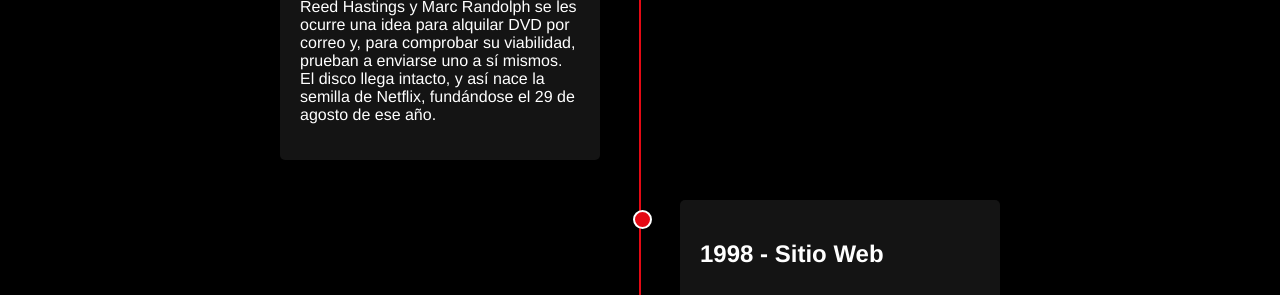
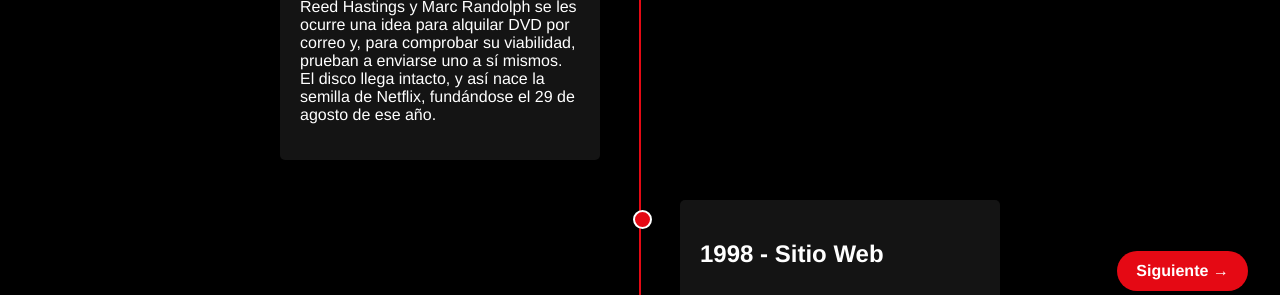
Before and after one commit to ame-no-uzume6/Netflix, a plain HTML site: page historia.html in a window 1280 px wide. Shown: the part 477-772 px from the top of the page. Drawn offline with Linux system fonts and the light colour scheme.

Commit message:
crea botón siguiente

```diff
--- a/historia.html
+++ b/historia.html
@@ -86,5 +86,7 @@
             </div>
         </div>
     </div>
+
+    <a href="problema.html" class="corner-link">Siguiente &rarr;</a>
 </body>
 </html>
--- a/styles.css
+++ b/styles.css
@@ -366,6 +366,25 @@ a {
     margin: 0 1em;
 }
 
+/* Estilo para el enlace en la esquina inferior derecha */
+.corner-link {
+    position: fixed;
+    right: 2rem;
+    bottom: 2rem;
+    background: #e50914;
+    color: #fff;
+    padding: 0.7em 1.2em;
+    border-radius: 30px;
+    text-decoration: none;
+    font-weight: bold;
+    box-shadow: 0 2px 8px rgba(0,0,0,0.2);
+    z-index: 1000;
+    transition: background 0.2s;
+}
+.corner-link:hover {
+    background: #b00610;
+}
+
 /* Responsivo */
 @media (max-width: 768px) {
     .perfil-container h1 {
```
Also changed, not shown: problema.html (+2 -0 lines).
